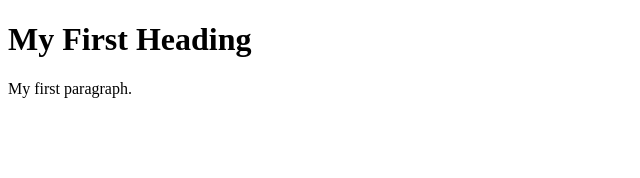
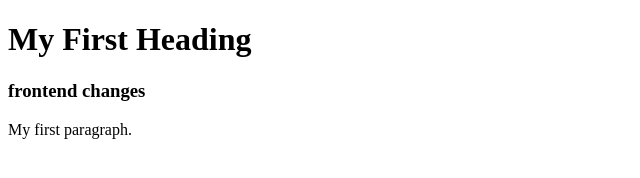
Before and after one commit to srilalithaa/samplerep, a plain HTML site: page index.html in a window 1280 px wide. Shown: the whole page, without its empty margins (0-640 px from the left). Drawn offline with Linux system fonts and the light colour scheme.

Commit message:
feat: frontend changes

```diff
--- a/index.html
+++ b/index.html
@@ -4,6 +4,7 @@
 
 <h1>My First Heading</h1>
 <title>documentsss</title>
+<h3>frontend changes</h3>
 <p>My first paragraph.</p>
 
 </body>
```
